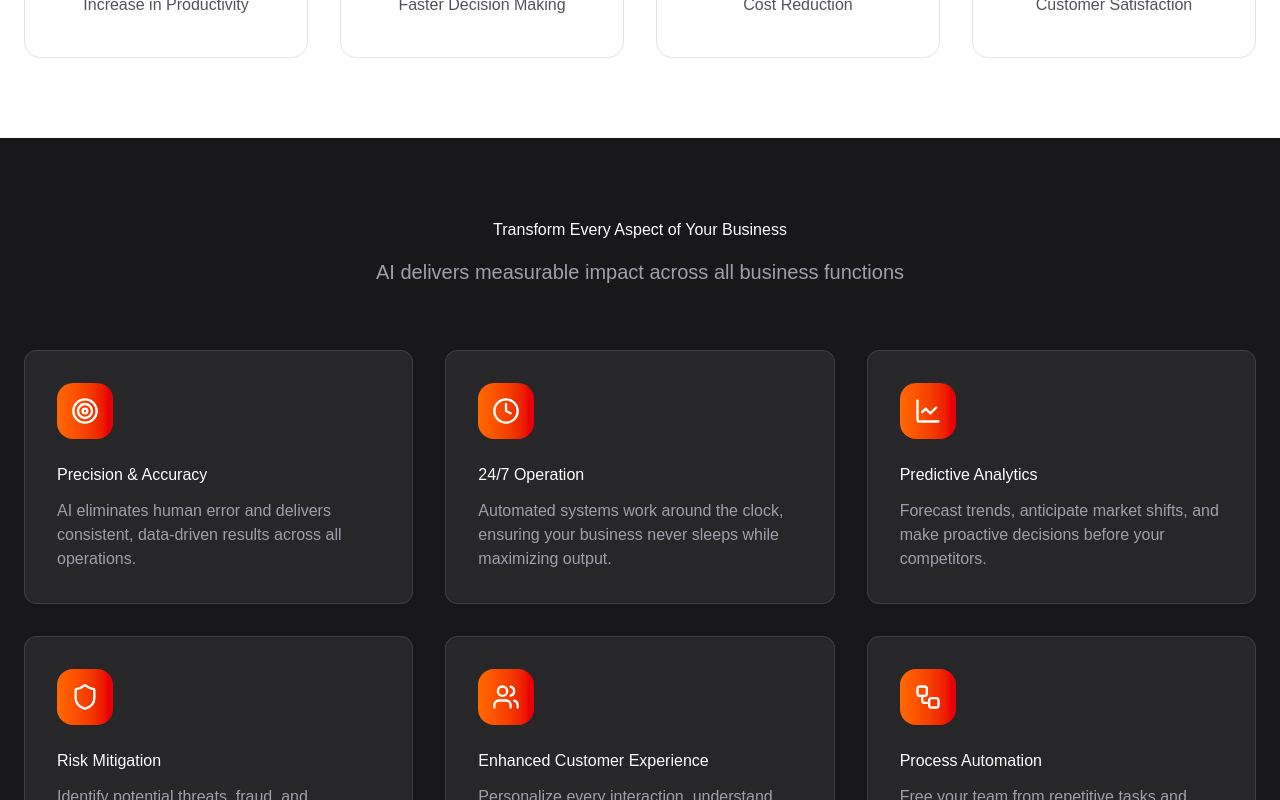
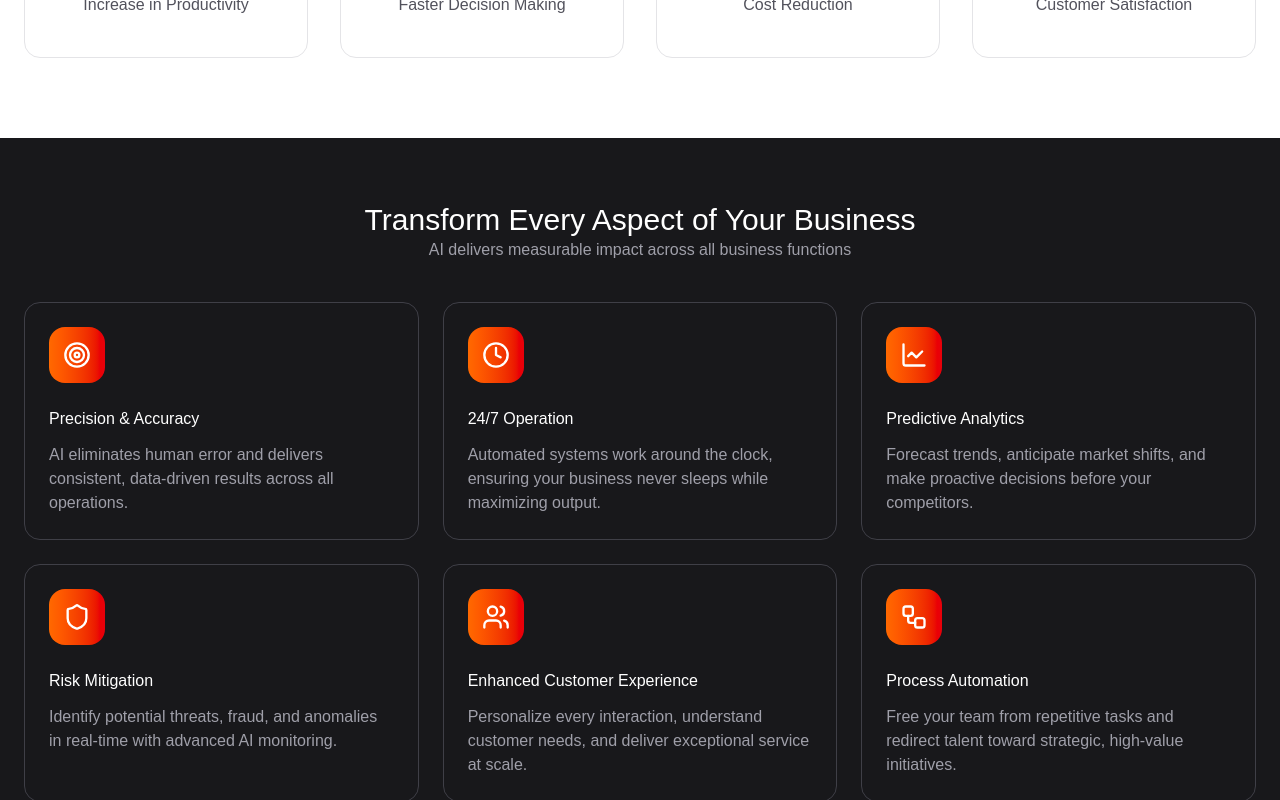
Before and after one commit to WillMay09/automationWebsite, a Next.js app: page /impact in a window 1280 px wide. Shown: the part 1140-1940 px from the top of the page. Built offline with nearby package versions, Linux system fonts and the light colour scheme.

Commit message:
refactored universalCard and SectionGrid to be completely modular, implemented this in bussinessBenefits

```diff
--- a/package.json
+++ b/package.json
@@ -13,9 +13,9 @@
     "class-variance-authority": "^0.7.1",
     "framer-motion": "^12.23.24",
     "lucide-react": "^0.552.0",
-    "next": "16.0.1",
-    "react": "^18.3.1",
-    "react-dom": "^18.3.1",
+    "next": "^16.0.8",
+    "react": "^19.2.1",
+    "react-dom": "^19.2.1",
     "resend": "^6.5.2",
     "tailwind-merge": "^3.3.1"
   },
--- /dev/null
+++ b/src/app/hooks/motionVariants.ts
@@ -0,0 +1,9 @@
+
+import {Variants} from "framer-motion"
+
+
+export const cardVariants: Variants = {
+  offscreen: { opacity: 0, y: 20 },
+  onscreen: (i = 0) => ({ opacity: 1, y: 0, transition: { duration: 0.45, delay: i * 0.06, ease: "easeOut" } }),
+  hover: { y: -8, scale: 1.02, transition: { duration: 0.22 } },
+};
--- a/src/components/businessBenefits.tsx
+++ b/src/components/businessBenefits.tsx
@@ -64,12 +64,14 @@ export function BusinessBenfits() {
     >
       {benefits.map((benefit, index) => (
         <UniversalCard
-          key={index}
+          key={benefit.title}
           icon={iconMap[benefit.iconName]}
           title={benefit.title}
           description={benefit.description}
           variant="dark"
           index={index}
+          interactive={true}
+          className="cursor-pointer"
         />
       ))}
     </SectionGrid>
--- a/src/components/ui/SectionGrid.tsx
+++ b/src/components/ui/SectionGrid.tsx
@@ -5,11 +5,12 @@ import { ReactNode } from "react";
 import { motion } from "framer-motion";
 
 interface SectionGridProps {
-  title: string;
-  subtitle: string;
-  children: ReactNode;
+  title?: string;
+  subtitle?: string;
+  children?: React.ReactNode;
   bg?: "light" | "dark";
-  columns: 2 | 3 | 4;
+  columns: 1 | 2 | 3 | 4;
+  className?: string;
 }
 
 export function SectionGrid({
@@ -18,44 +19,40 @@ export function SectionGrid({
   children,
   bg = "light",
   columns = 3,
+  className = "",
 }: SectionGridProps) {
+  ///after
+  const bgClass = bg === "dark" ? "bg-zinc-900" : "bg-white";
+  const gridCols =
+    columns === 1
+      ? "grid-col-1"
+      : columns === 2
+      ? "grid-col-2"
+      : columns === 3
+      ? "md:grid-cols-2 lg:grid-cols-3"
+      : "md:grid-cols-2 lg:grid-cols-4";
   return (
-    <section
-      className={`py-20 px-6 ${bg === "light" ? "bg-white" : "bg-zinc-900"}`}
-    >
+    <section className={`${bgClass} py-16 px-6 ${className}`}>
       <div className="max-w-7xl mx-auto">
-        <motion.div
-          className="text-center mb-16"
-          initial={{ opacity: 0, y: 20 }}
-          viewport={{ once: true }}
-          whileInView={{ opacity: 1, y: 0 }}
-          transition={{ duration: 0.4 }}
-          whileHover={{ scale: 1.03, y: -8, transition: { duration: 0.25 } }}
-        >
+        {title && (
+          <div className="text-center mb-10">
             <h2
-            className={`mb-4 ${
-              bg === "light" ? "text-zinc-900" : "text-white"
-            }`}
+              className={
+                bg === "dark"
+                  ? "text-white text-2xl md:text-3xl"
+                  : "text-zinc-900 text-2xl md:text-3xl"
+              }
             >
               {title}
             </h2>
-
-          <p
-            className={`text-xl max-w-2xl mx-auto ${
-              bg === "light" ? "text-zinc-600" : "text-zinc-400"
-            }`}
-          >
+            {subtitle && (
+              <p className={bg === "dark" ? "text-zinc-400" : "text-zinc-600"}>
                 {subtitle}
               </p>
-        </motion.div>
-
-        <div
-          className={`grid gap-8 ${columns === 2 && "grid-cols-2"} ${
-            columns === 3 && "grid-cols-3"
-          } ${columns === 4 && "grid-cols-4"}`}
-        >
-          {children}
+            )}
           </div>
+        )}
+        <div className={`grid gap-6 ${gridCols}`}>{children}</div>
       </div>
     </section>
   );
--- a/src/components/ui/UniversalCard.tsx
+++ b/src/components/ui/UniversalCard.tsx
@@ -1,14 +1,22 @@
 "use client";
 
+
+import React from "react"
 import { motion } from "framer-motion";
+import { cardVariants } from "@/src/app/hooks/motionVariants";
+
+export type CardVariant = "light" | "dark"
 
 interface UniversalCardProps {
   icon?: React.ElementType;
   title?: string;
   description?: string;
-  variant?: "light" | "dark";
+  variant?: CardVariant;
   index: number;
   children?: React.ReactNode;
+  className?: string,
+  onClick?: ()=>void;
+  interactive?:boolean;//toggle hover effects
 }
 
 export function UniversalCard({
@@ -18,24 +26,31 @@ export function UniversalCard({
   variant = "light",
   index = 0,
   children,
+  className="",
+  onClick,
+  interactive = true,
 }: UniversalCardProps) {
   const isLight = variant === "light";
   return (
     <motion.div
-      className={`flex flex-col p-8 rounded-xl h-full transition-all duration-300 overflow-hidden cursor-pointer
-        ${
-          isLight
-            ? "bg-white border border-x-zinc-200 hover:border-amber-500"
-            : "bg-zinc-800 border border-zinc-700 hover:border-orange-500"
-        }`}
-      initial={{ opacity: 0, y: 20 }}
-      whileInView={{ opacity: 1, y: 0 }}
-      viewport={{ once: true }}
-      transition={{ delay: index * 0.1 }}
-      whileHover={{ scale: 1.03 }}
+      className={[
+        "flex flex-col p-6 rounded-2xl h-full transition-all duration-200 overflow-hidden",
+        isLight ? "bg-white border border-zinc-200" : "bg-zinc-900 border border-zinc-700",
+        interactive ? "hover:shadow-xl focus:shadow-xl hover:border-amber-500 focus:outline-none focus:ring-2 focus:ring-amber-500" : "",
+        className,
+      ].join(" ")}
+      role={onClick ? "button" : undefined}
+      onClick={onClick}
+      tabIndex={onClick ? 0 : undefined}
+      initial="offscreen"
+      whileInView="onscreen"
+      whileHover={interactive ? "hover" : undefined}
+      viewport={{ once: true, amount: 0.2 }}
+      custom={index}
+      variants={cardVariants}
     >
       {Icon && (
-        <div className="w-14 h-14 bg-gradient-to-r from-orange-500 to-red-600 rounded-2xl flex justify-center items-center mb-6">
+       <div className="w-14 h-14 bg-gradient-to-r from-orange-500 to-red-600 rounded-2xl flex justify-center items-center mb-6">
           <Icon className="text-white w-7 h-7" />
         </div>
       )}
--- a/src/components/ui/icons.tsx
+++ b/src/components/ui/icons.tsx
@@ -44,6 +44,6 @@ export const iconMap = {
   Sparkles,
   ArrowRight,
   CheckCircle2,
-};
+} as const;
 
 export type IconName = keyof typeof iconMap;
```
Also changed, not shown: 1 other file (tests, documents, lock files or other folders). Lines whose indentation alone changed are shown as unchanged.
